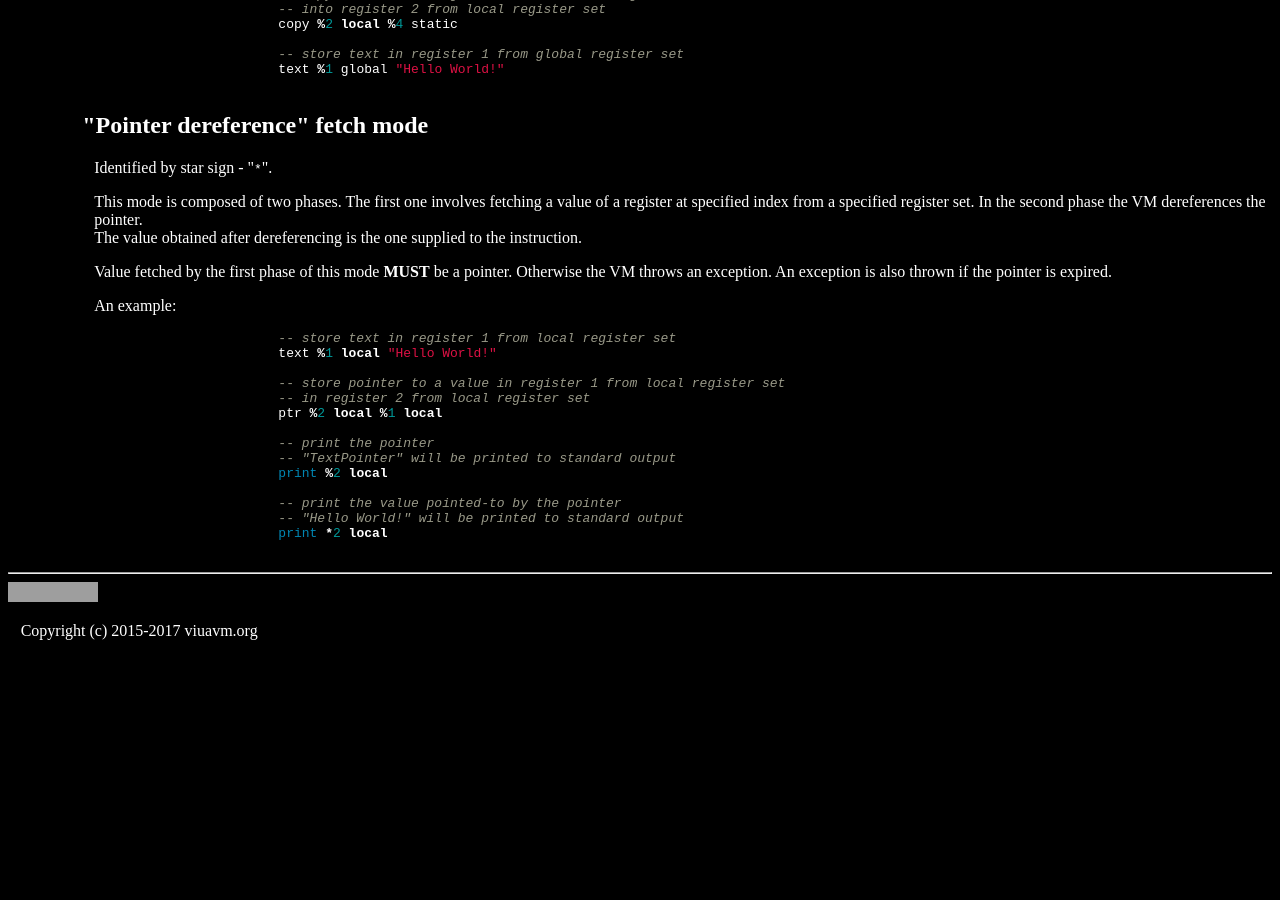
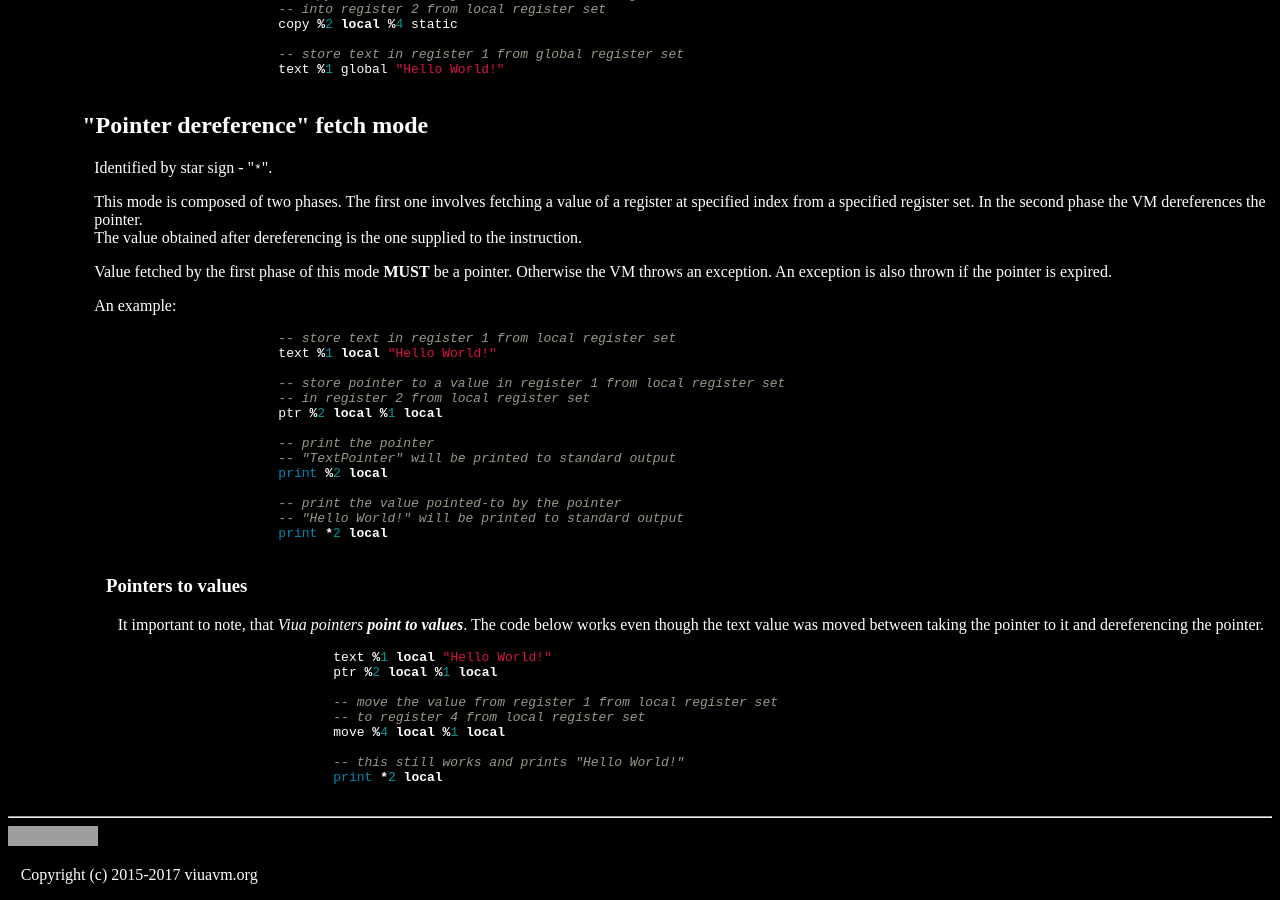
Before and after one commit to marekjm/docs.viuavm.org, a Jekyll site: the page built from _manuals/registers.html, in a window 1280 px wide and 900 px high, scrolled down 2336 px. Built offline with Jekyll 4.4.1, drawn with Linux system fonts in a browser that asks for light colours; before the commit the page ends 2992 px from its top, so only the background shows below that; grey boxes are pictures that could not be loaded.

Commit message:
Add note that Viua pointers point to values, not "locations"
This is different to how "classic" pointers work in C or C++, where
there are pointing to memory locations.

```diff
--- a/_manuals/registers.html
+++ b/_manuals/registers.html
@@ -288,6 +288,28 @@ summary: >
                     -- "Hello World!" will be printed to standard output
                     print *2 local
                 {% endhighlight %}
+
+                <section>
+                    <h3> Pointers to values </h3>
+
+                    <p>
+                        It important to note, that <em>Viua pointers <strong>point to values</strong></em>.
+                        The code below works even though the text value was moved between taking the pointer to it and
+                        dereferencing the pointer.
+                    </p>
+
+                    {% highlight lua %}
+                        text %1 local "Hello World!"
+                        ptr %2 local %1 local
+
+                        -- move the value from register 1 from local register set
+                        -- to register 4 from local register set
+                        move %4 local %1 local
+
+                        -- this still works and prints "Hello World!"
+                        print *2 local
+                    {% endhighlight %}
+                </section>
             </section>
         </section>
     </section>
```
